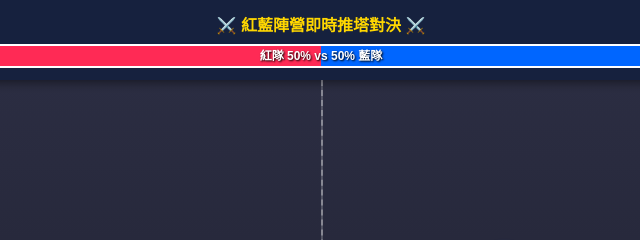
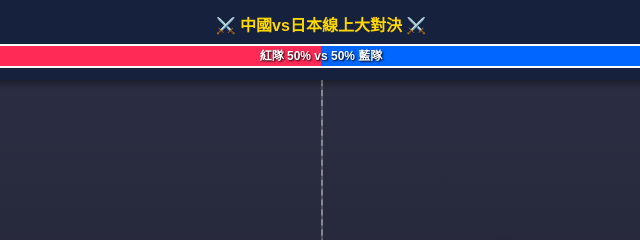
Before and after one commit to s76dj26b9y-lang/Sino-Japanese-War, a plain HTML site: page index.html in a window 1280 px wide. Shown: the top 240 px of the page, 319-959 px from the left. Drawn offline with Linux system fonts and the light colour scheme.

Commit message:
Update index.html

```diff
--- a/index.html
+++ b/index.html
@@ -46,7 +46,7 @@
 <body>
 
 <div class="header">
-  <div class="title">⚔️ 紅藍陣營即時推塔對決 ⚔️</div>
+  <div class="title">⚔️ 中國vs日本線上大對決 ⚔️</div>
   <div class="progress-container">
     <div class="red-bar" id="redBar"></div>
     <div class="score-text" id="scoreText">紅隊 50% vs 50% 藍隊</div>
```
